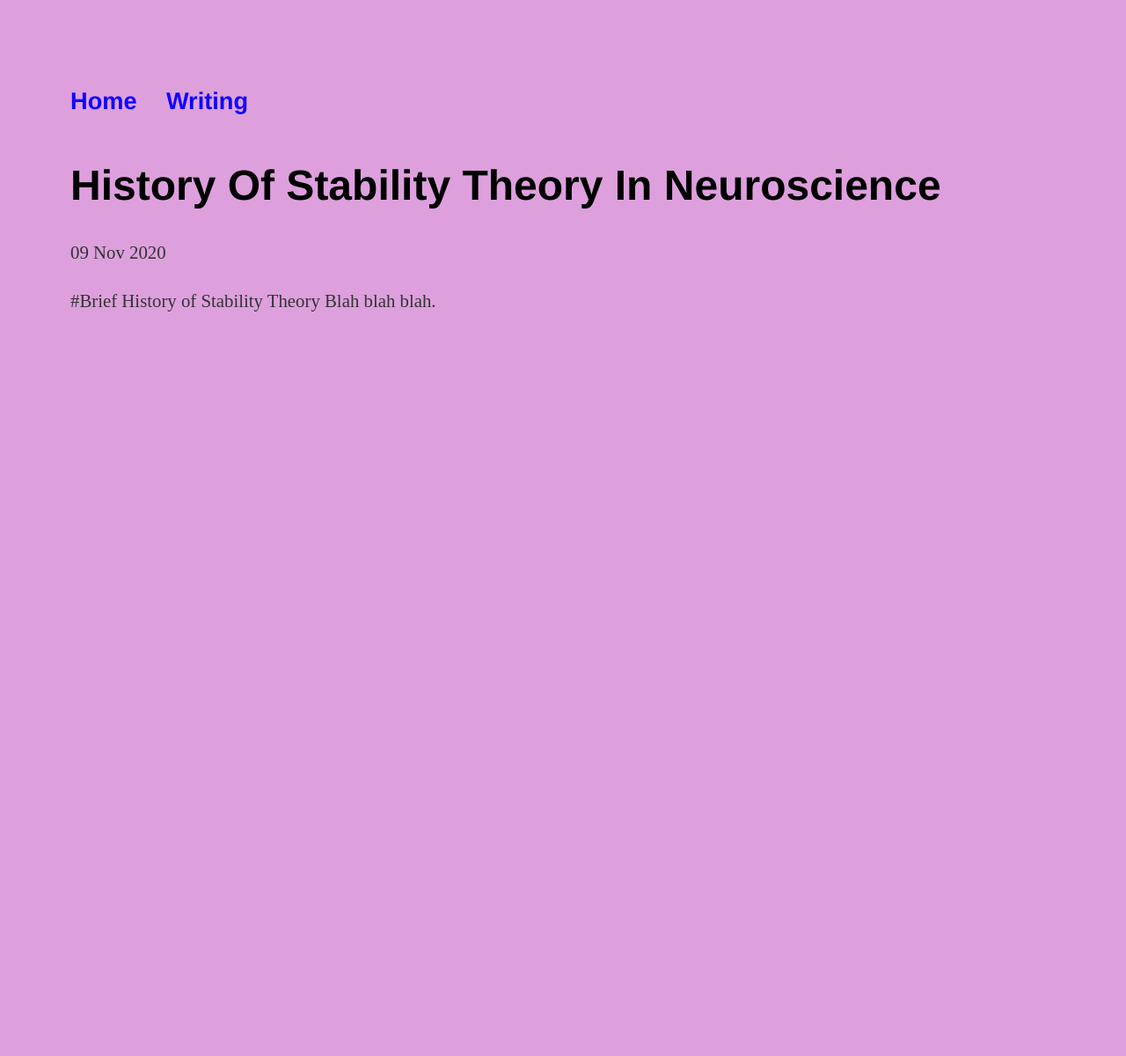
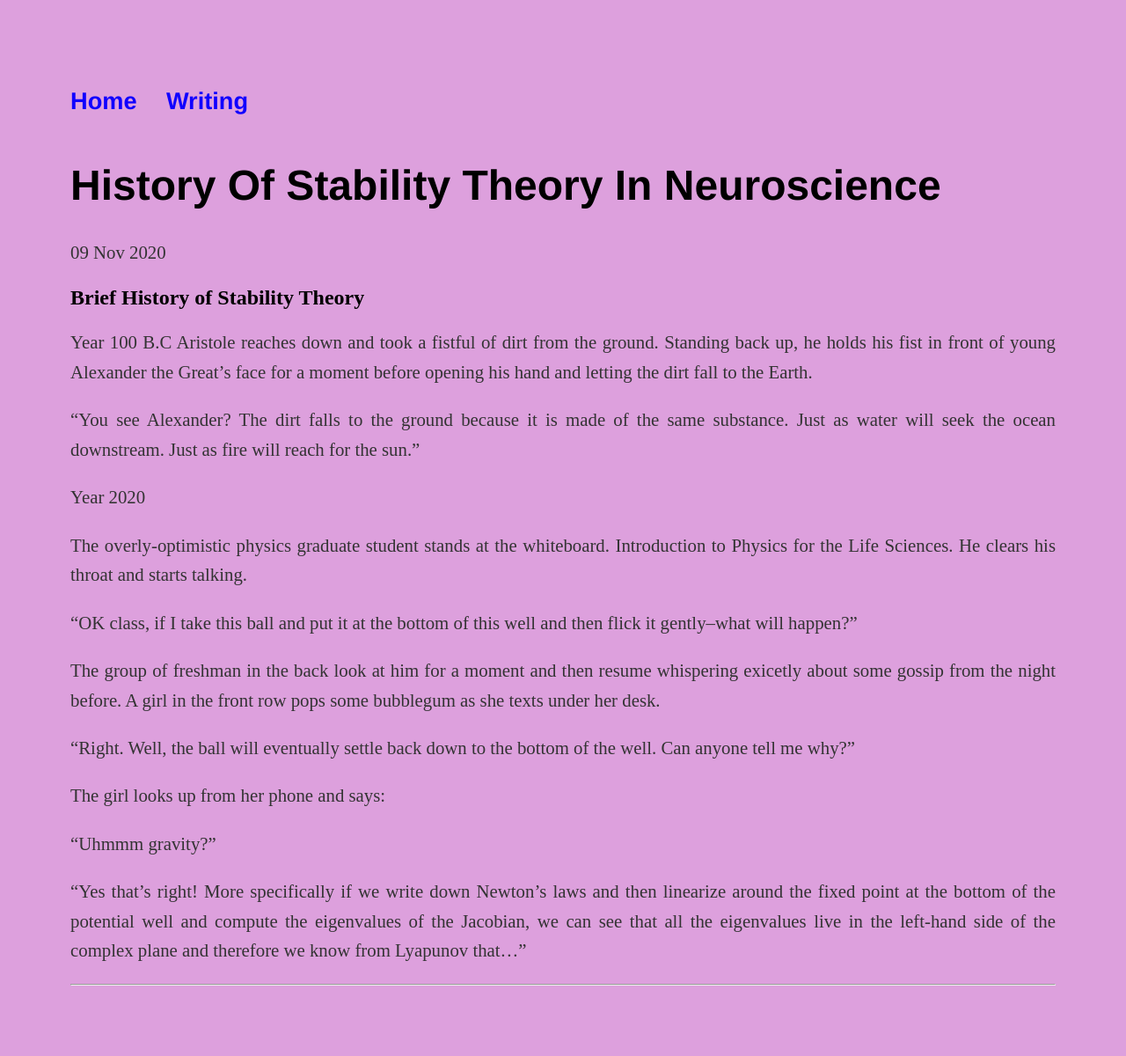
Before and after one commit to kozleo/kozleo.github.io, a Jekyll site: the page built from _posts/2020-11-09-History-of-Stability-Theory-in-Neuroscience.md, in a window 1280 px wide. Shown: the whole page at 88% size. Built offline with Jekyll 4.4.1, drawn with Linux system fonts in a browser that asks for light colours; our own code applies the rules of GitHub Pages for plain Markdown files; before the commit the page ends 900 px from its top, so only the background shows below that.

Commit message:
Update 2020-11-09-History-of-Stability-Theory-in-Neuroscience.md

```diff
--- a/_posts/2020-11-09-History-of-Stability-Theory-in-Neuroscience.md
+++ b/_posts/2020-11-09-History-of-Stability-Theory-in-Neuroscience.md
@@ -1,2 +1,24 @@
-#Brief History of Stability Theory
-Blah blah blah.
+## Brief History of Stability Theory
+
+Year 100 B.C
+Aristole reaches down and took a fistful of dirt from the ground. Standing back up, he holds his fist in front of young Alexander the Great's face for a moment before opening his hand and letting the dirt fall to the Earth.
+
+"You see Alexander? The dirt falls to the ground because it is made of the same substance. Just as water will seek the ocean downstream. Just as fire will reach for the sun."
+
+Year 2020
+
+The overly-optimistic physics graduate student stands at the whiteboard. Introduction to Physics for the Life Sciences. He clears his throat and starts talking.
+
+"OK class, if I take this ball and put it at the bottom of this well and then flick it gently--what will happen?"
+
+The group of freshman in the back look at him for a moment and then resume whispering exicetly about some gossip from the night before. A girl in the front row pops some bubblegum as she texts under her desk.
+
+"Right. Well, the ball will eventually settle back down to the bottom of the well. Can anyone tell me why?"
+
+The girl looks up from her phone and says:
+
+"Uhmmm gravity?"
+
+"Yes that's right! More specifically if we write down Newton's laws and then linearize around the fixed point at the bottom of the potential well and compute the eigenvalues of the Jacobian, we can see that all the eigenvalues live in the left-hand side of the complex plane and therefore we know from Lyapunov that..."
+
+----
```
